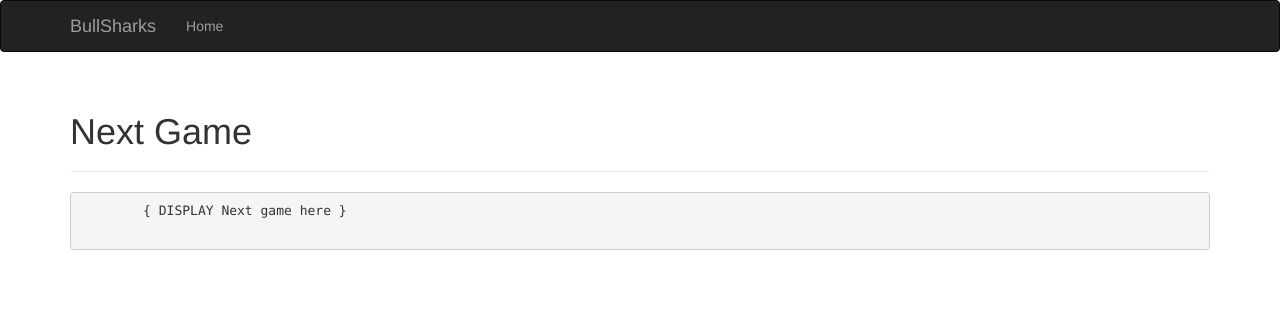
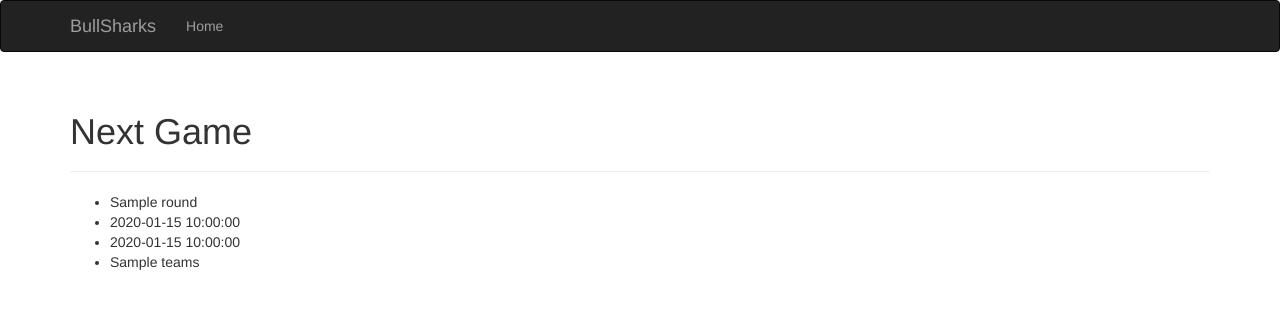
Before and after one commit to ljpurcell/Sharks, a Flask app: template app/templates/next.html in a window 1280 px wide. Shown: the top 312 px of the page. Run offline with Flask 2, Linux system fonts and the light colour scheme; the template is opened without the code that fills it: most values are stand-ins (such as "Sample title", 1, 10 or a date in 2020); some libraries are stand-ins or nearby versions.

Commit message:
self-created modules now work with app
Unsure if correctly importing, using relative paths

```diff
--- a/app/__init__.py
+++ b/app/__init__.py
@@ -1,8 +1,9 @@
 import os
 from flask import Flask, render_template
-from flask_bootstrap import Bootstrap
+
 
 def create_app(test_config=None):
+    from flask_bootstrap import Bootstrap
     app = Flask(__name__, instance_relative_config=True)
     bootstrap = Bootstrap(app)
 
@@ -29,10 +30,13 @@ def create_app(test_config=None):
     db.init_app(app)
     app.register_blueprint(auth.bp)
 
+
+
     # next game details
-    @app.route('/next-game')
+    @app.route('/next-game', methods=['GET'])
     def next_game():
-        return render_template('next.html')
+        from .next_game import NextGame
+        return render_template('next.html', next_game=NextGame)
 
     @app.errorhandler(404)
     def page_not_found(e):
--- a/app/next_game.py
+++ b/app/next_game.py
@@ -1,4 +1,4 @@
-from scraper import Season
+from .scraper import Season
 
 still_to_play = []
 
--- a/app/scraper.py
+++ b/app/scraper.py
@@ -17,7 +17,7 @@ soup = BeautifulSoup(page.content, "html.parser")
 rounds = soup.find_all('div', {"data-testid": "fixture-list"})
 
 def create_season(rounds):
-    from game import Game
+    from .game import Game
 
     def get_date_time(round):
         from datetime import datetime
--- a/app/templates/next.html
+++ b/app/templates/next.html
@@ -2,9 +2,11 @@
 %} {% block page_content %}
 <div class="page-header"><h1>Next Game</h1></div>
 <div>
-  <pre>
-        { DISPLAY Next game here }
-    </pre
-  >
+  <ul>
+    <li>{{ next_game.round }}</li>
+    <li>{{ next_game.date_str }}</li>
+    <li>{{ next_game.time_str }}</li>
+    <li>{{ next_game.teams }}</li>
+  </ul>
 </div>
 {% endblock %}
```
